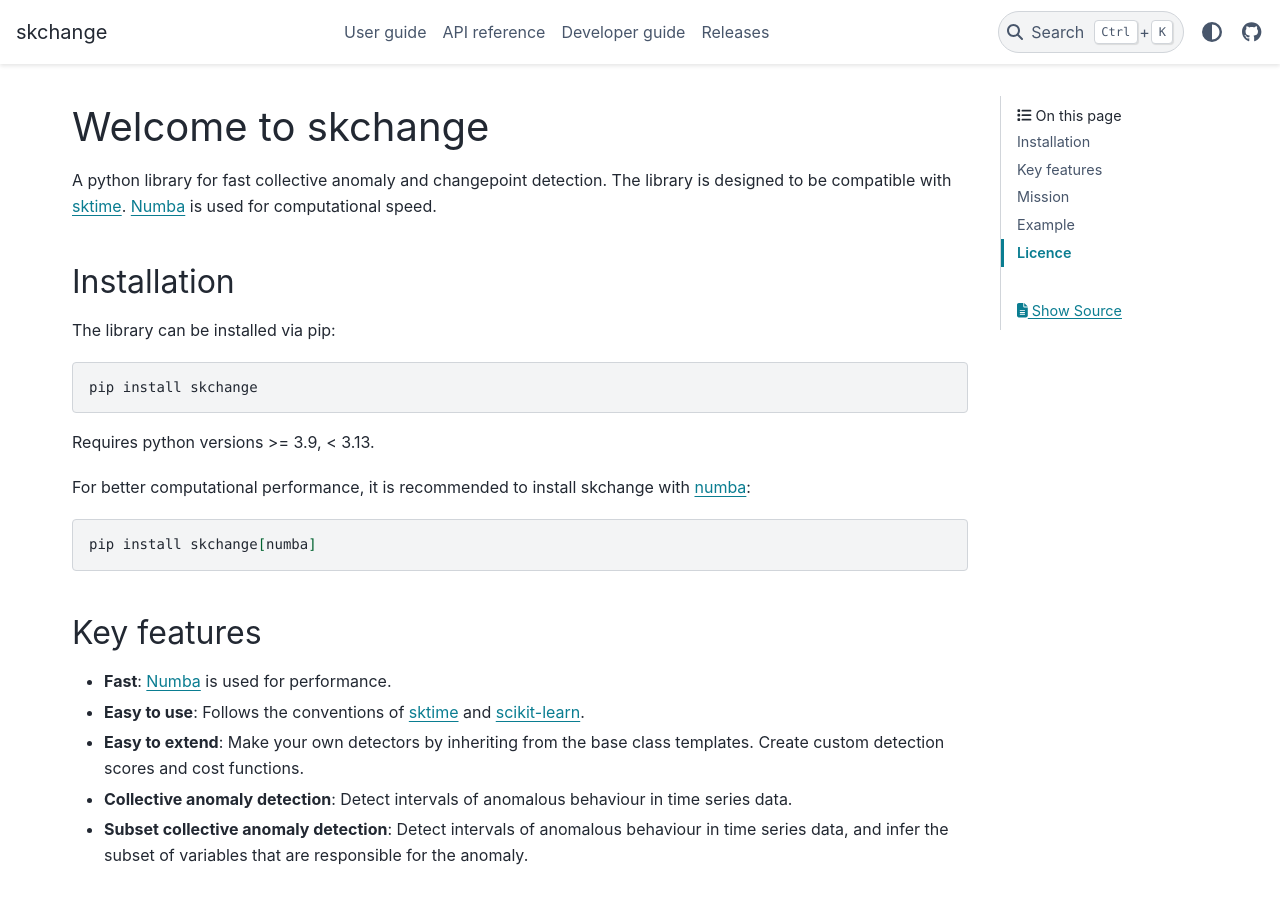
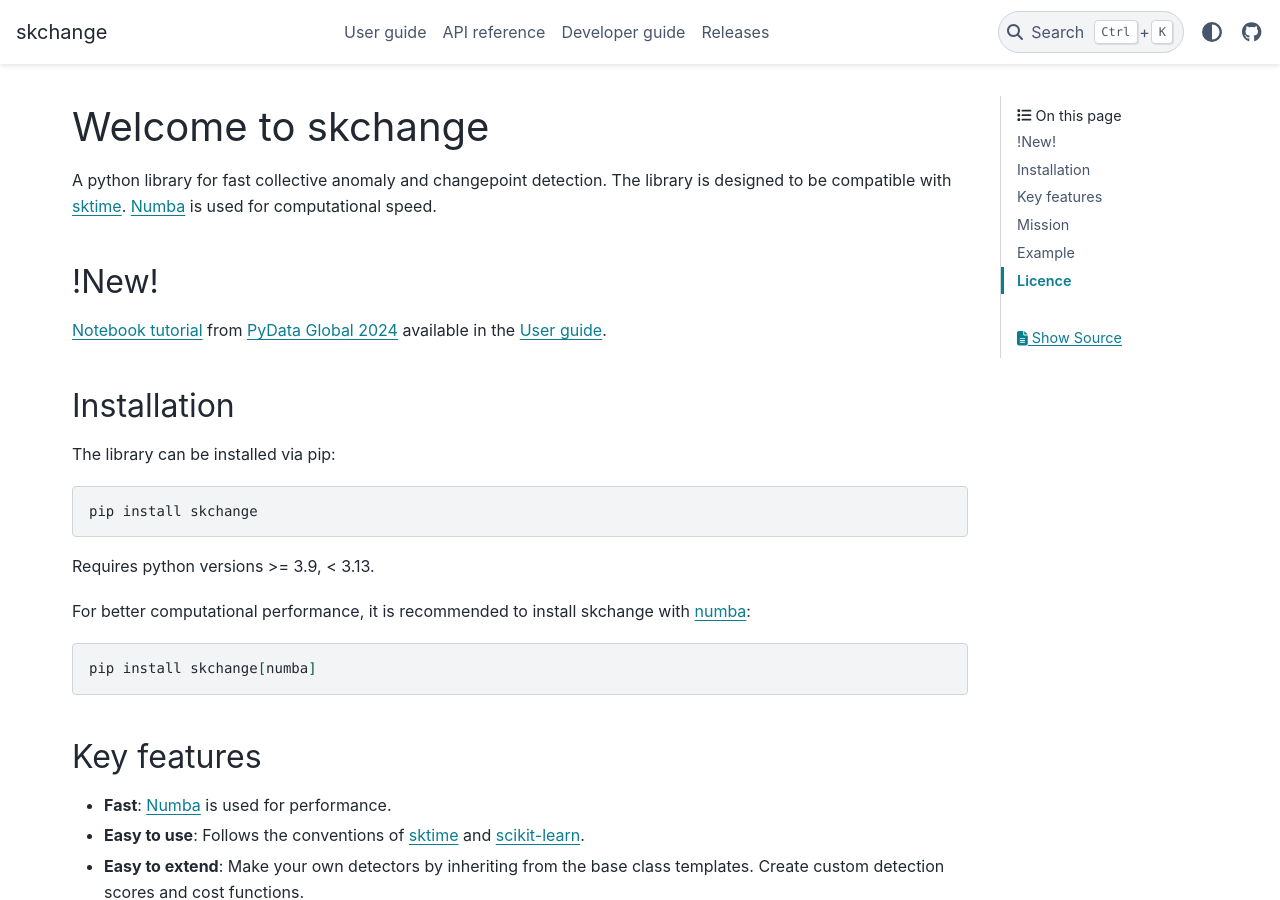
Before and after one commit to NorskRegnesentral/skchange, a Sphinx documentation site: the page built from docs/source/index.rst, in a window 1280 px wide and 900 px high. Built offline with Sphinx 7.4.7 and the PyData theme 0.15.4, drawn with Linux system fonts in a browser that asks for light colours.

Commit message:
docs: add links to tutorial on index and user guide page

```diff
--- a/docs/source/index.rst
+++ b/docs/source/index.rst
@@ -7,6 +7,10 @@
 A python library for fast collective anomaly and changepoint detection.
 The library is designed to be compatible with `sktime <https://www.sktime.net>`_.
 `Numba <https://numba.readthedocs.io>`_ is used for computational speed.
+
+!New!
+-----
+`Notebook tutorial <https://github.com/sktime/sktime-tutorial-pydata-global-2024>`_ from `PyData Global 2024 <https://pydata.org/global2024>`_ available in the :ref:`user_guide`.
 
 Installation
 ------------
--- a/docs/source/user_guide.rst
+++ b/docs/source/user_guide.rst
@@ -4,4 +4,7 @@
 User guide
 ==========
 
-Under construction. For now, see the `API reference <api_reference>`_.
+* `Notebook tutorial <https://github.com/sktime/sktime-tutorial-pydata-global-2024>`_ from `PyData Global 2024 <https://pydata.org/global2024>`_
+* `API reference <api_reference>`_
+
+More content coming soon.
```
